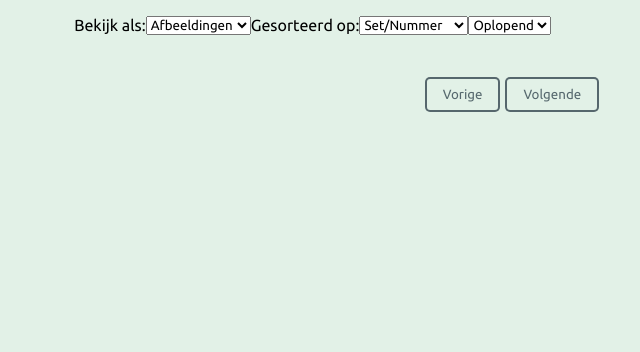
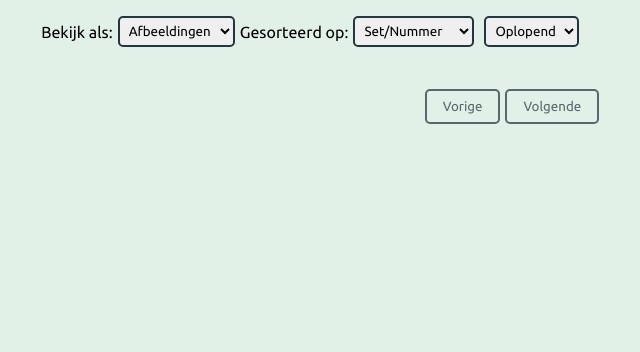
Before and after one commit to MossGuy/pokemon_tcg, a PHP site: page /kaarten_zoeken.php?query=mudkip in a window 1280 px wide. Shown: the part 68-420 px from the top of the page, without its empty margins (128-768 px from the left). Run offline with PHP 8.4, Linux system fonts and the light colour scheme; data that the repository does not hold is empty.

Commit message:
basis styling toegevoegd

```diff
--- a/site_onderdelen/kaarten_filter.php
+++ b/site_onderdelen/kaarten_filter.php
@@ -1,4 +1,4 @@
-<div class="kaarten_filter flex_row">
+<div class="kaarten_filter flex_row i_center">
     <label for="view_as">Bekijk als: </label>
     <select name="view_as" id="view_as">
         <option value="images">Afbeeldingen</option>
--- a/stylesheets/style.css
+++ b/stylesheets/style.css
@@ -214,6 +214,14 @@ button.active {
     width: 100%;
 }
 
+.kaarten_filter select {
+    /* background-color: #387478; */
+    padding: 5px;
+    margin: 0 5px;
+    border: 2px solid var(--dark);
+    border-radius: 5px;
+}
+
  /* ------- */
 /* flexbox */
 .flex_row {
```
